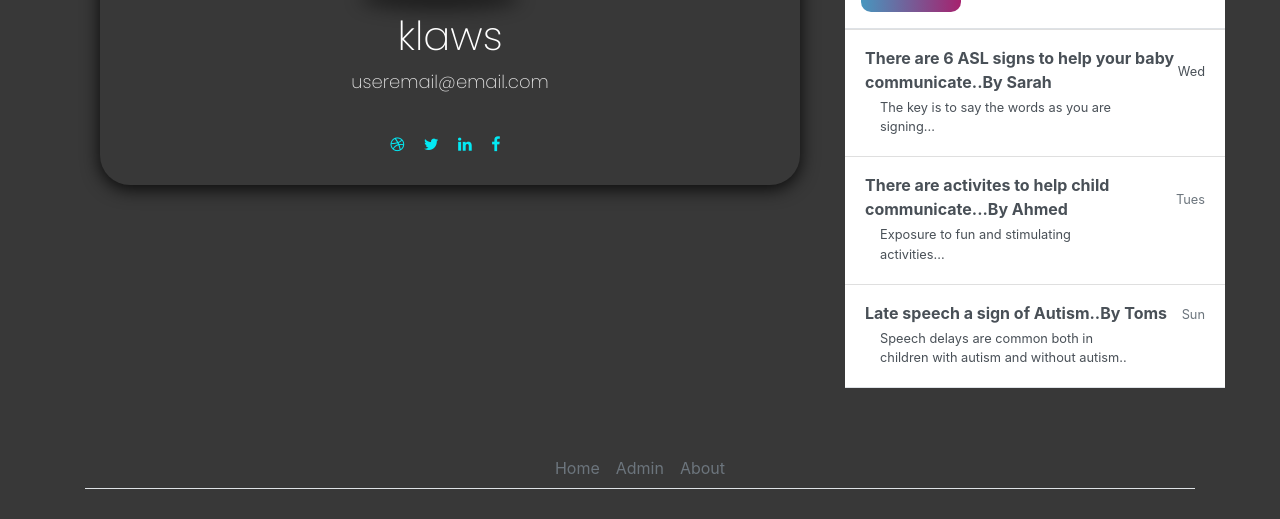
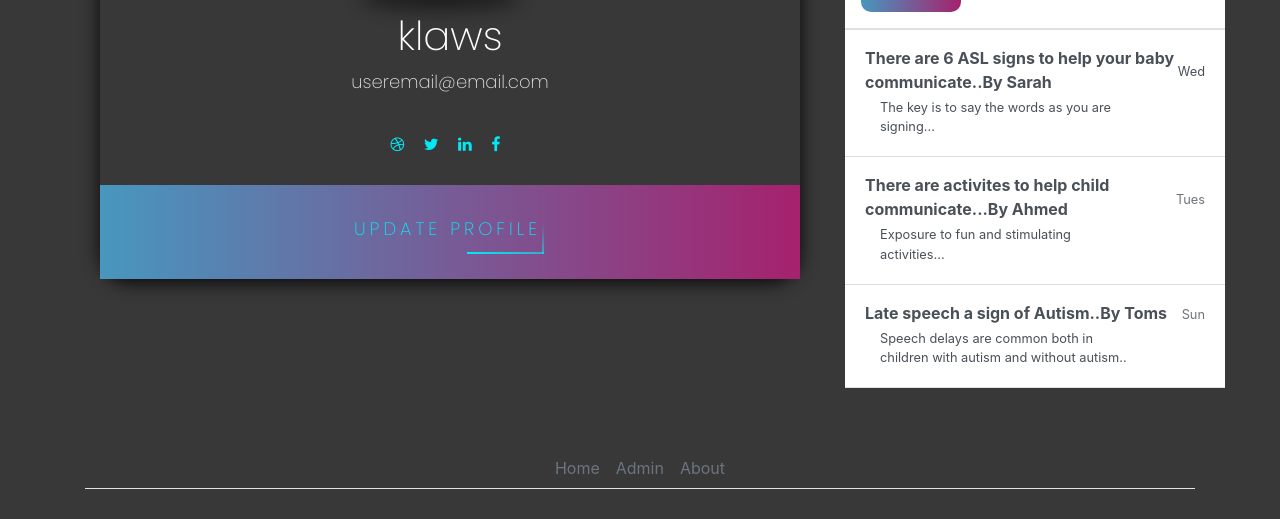
Before and after one commit to Menna-Shamloul/Django_speechblog, a Django app: page /profile/ in a window 1280 px wide. Shown: the part 129-648 px from the top of the page. Run offline with Django 4.2, Linux system fonts and the light colour scheme; the visitor is signed in with stand-in values (Sample User, id 1); some libraries are stand-ins or nearby versions.

Commit message:
add updata button inprofile

```diff
--- a/users/templates/users/profile.html
+++ b/users/templates/users/profile.html
@@ -17,6 +17,14 @@
        <a href="#" id="auth-links"><i class="fa fa-linkedin"></i></a>
        <a href="#" id="auth-links"><i class="fa fa-facebook"></i></a>
 
+       <p><button id="btn-profile"><a href="#" id="auth-links">
+        <span></span>
+        <span></span>
+        <span></span>
+        <span></span>
+        Update Profile
+    </a></button></p>
+
     </div>
 
 
```
